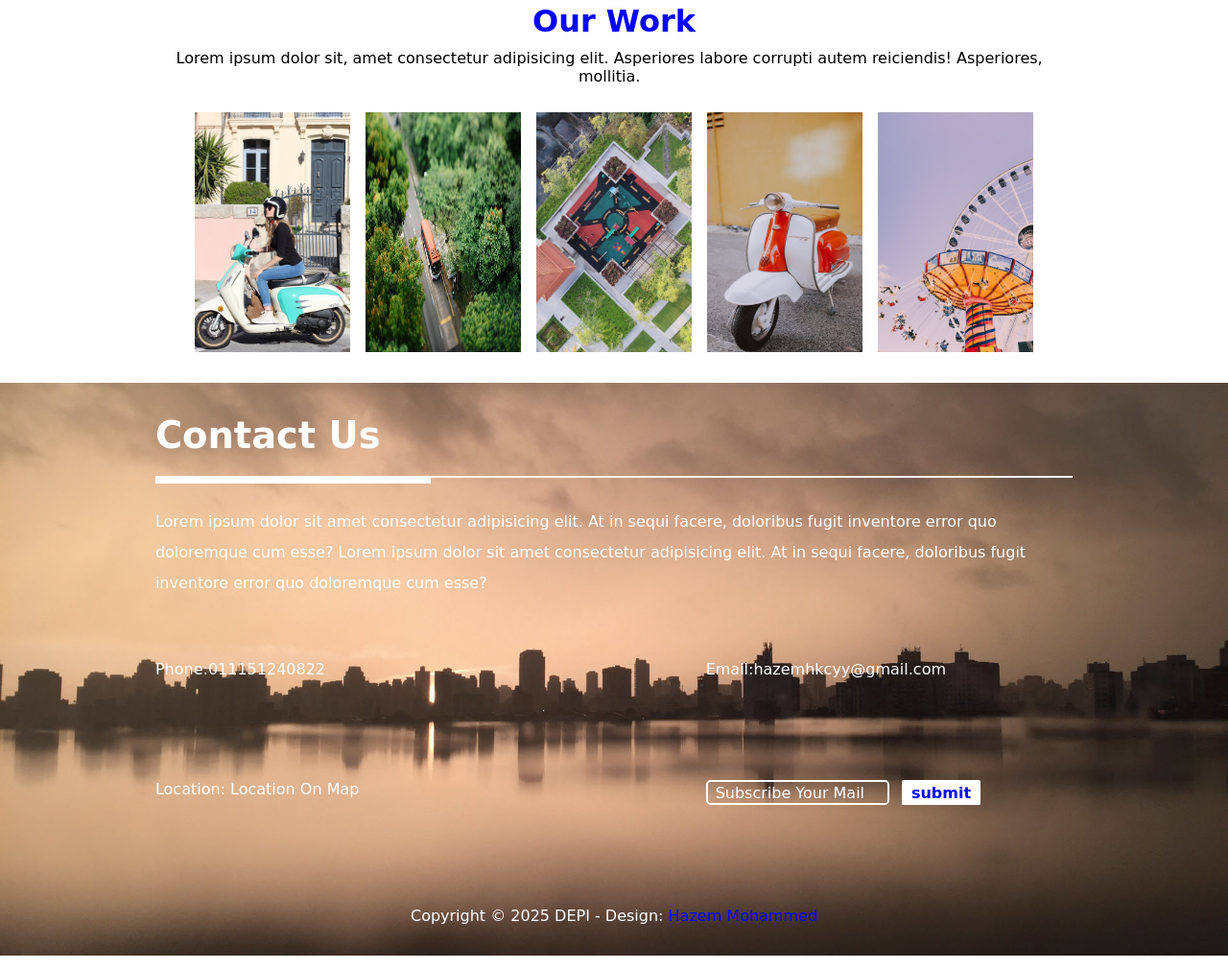
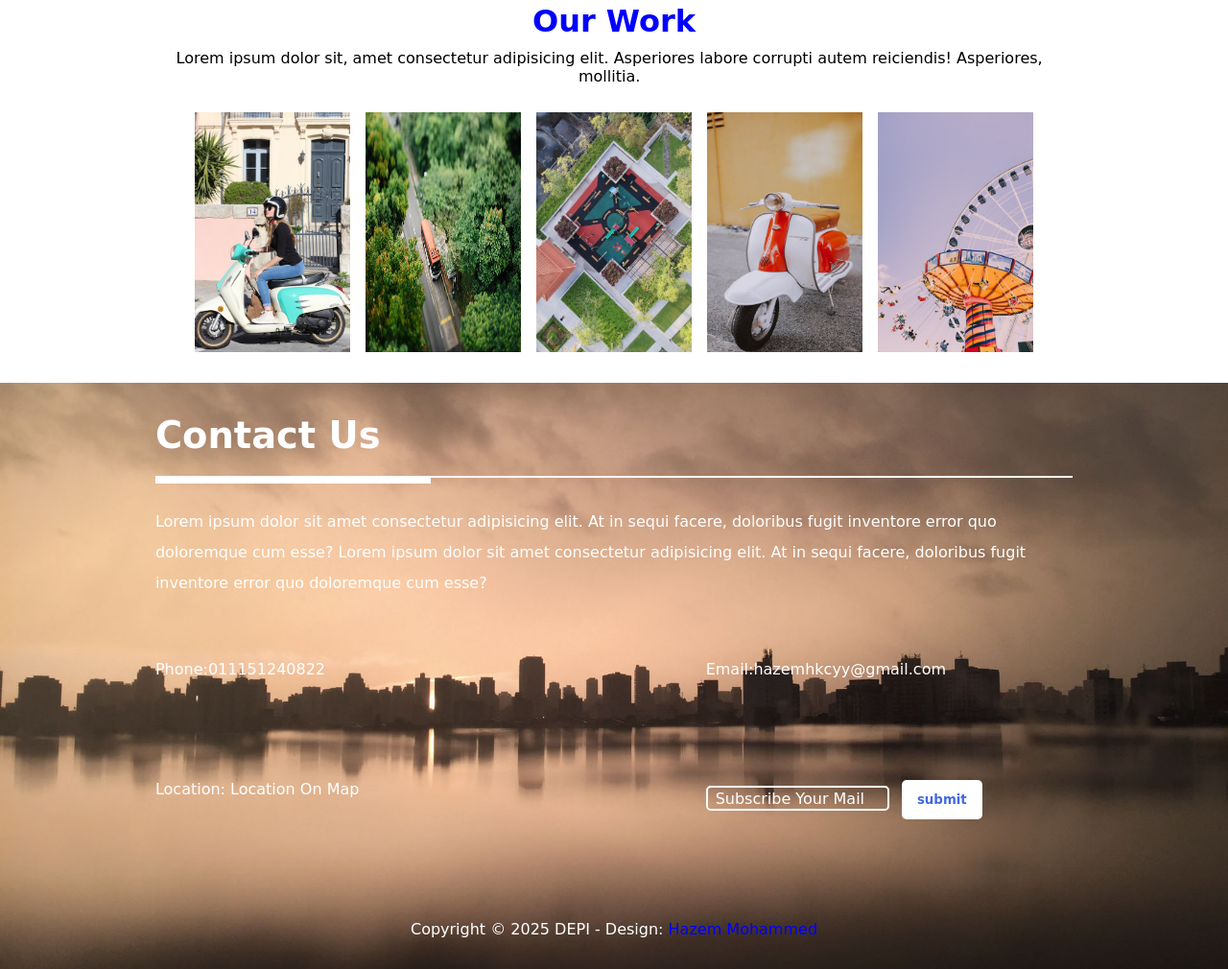
Before and after one commit to Hazem584/The-Town, a plain HTML site: page index.html in a window 1280 px wide. Shown: the part 1440-2450 px from the top of the page at 96% size. Drawn offline with Linux system fonts and the light colour scheme.

Commit message:
style: update subscribe button styles for improved appearance and usability

```diff
--- a/style.css
+++ b/style.css
@@ -315,12 +315,12 @@ a:hover {
   margin-right: 0.5em;
 }
 .contact .links .subscribe button {
+  padding: 0.8rem 1rem;
   background-color: white;
-  border: 2px solid white;
-  border-radius: 0.1em;
-  padding: 0.1em 0.5em;
-  font-size: 1em;
-  color: blue;
+  color: #4169e1;
+  border: none;
+  border-radius: 5px;
+  cursor: pointer;
   font-weight: 700;
 }
 
@@ -367,7 +367,7 @@ footer span {
   .contact .intro .links .subscribe input {
     width: 40%;
   }
-  footer{
+  footer {
     font-size: 0.8em;
   }
 }
```
